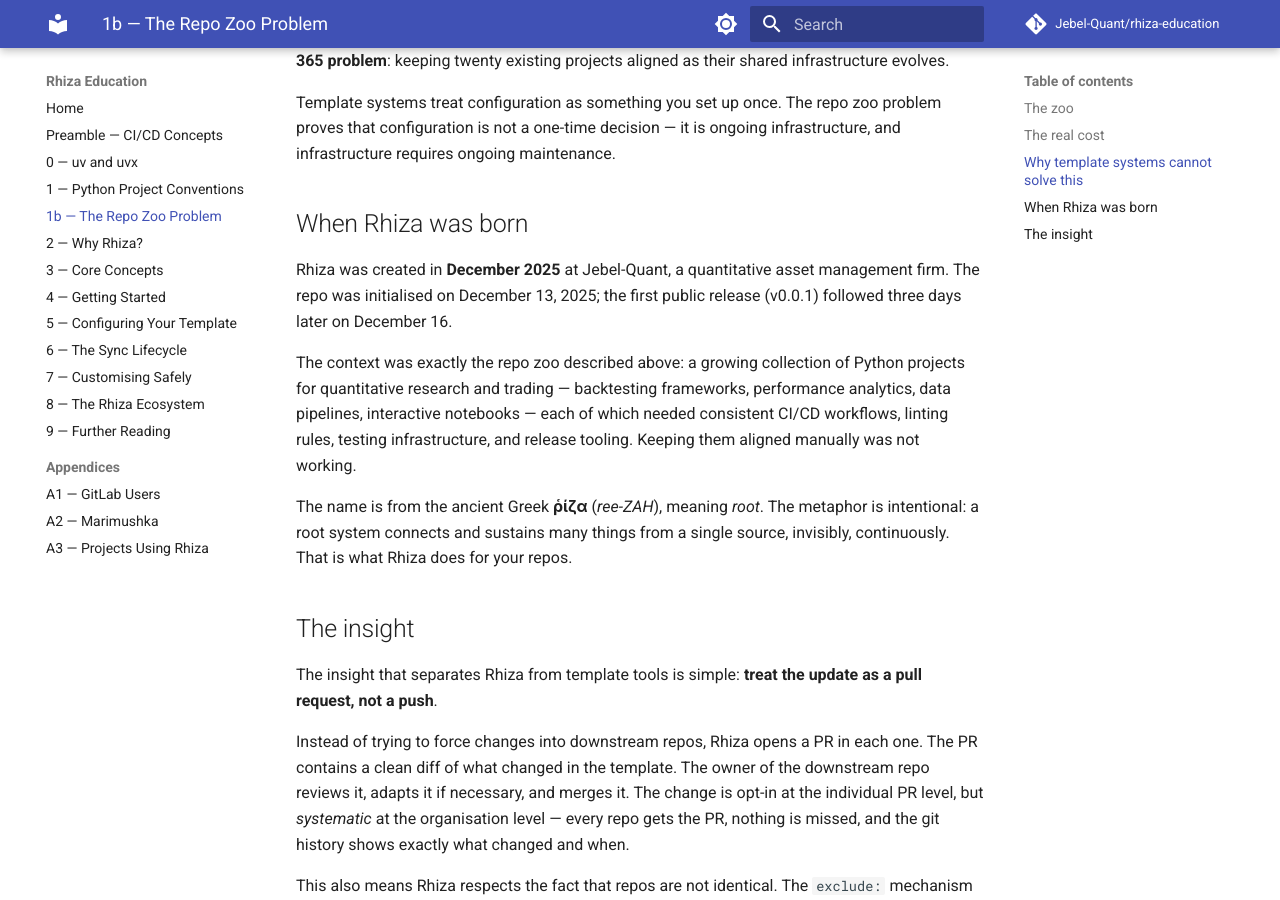
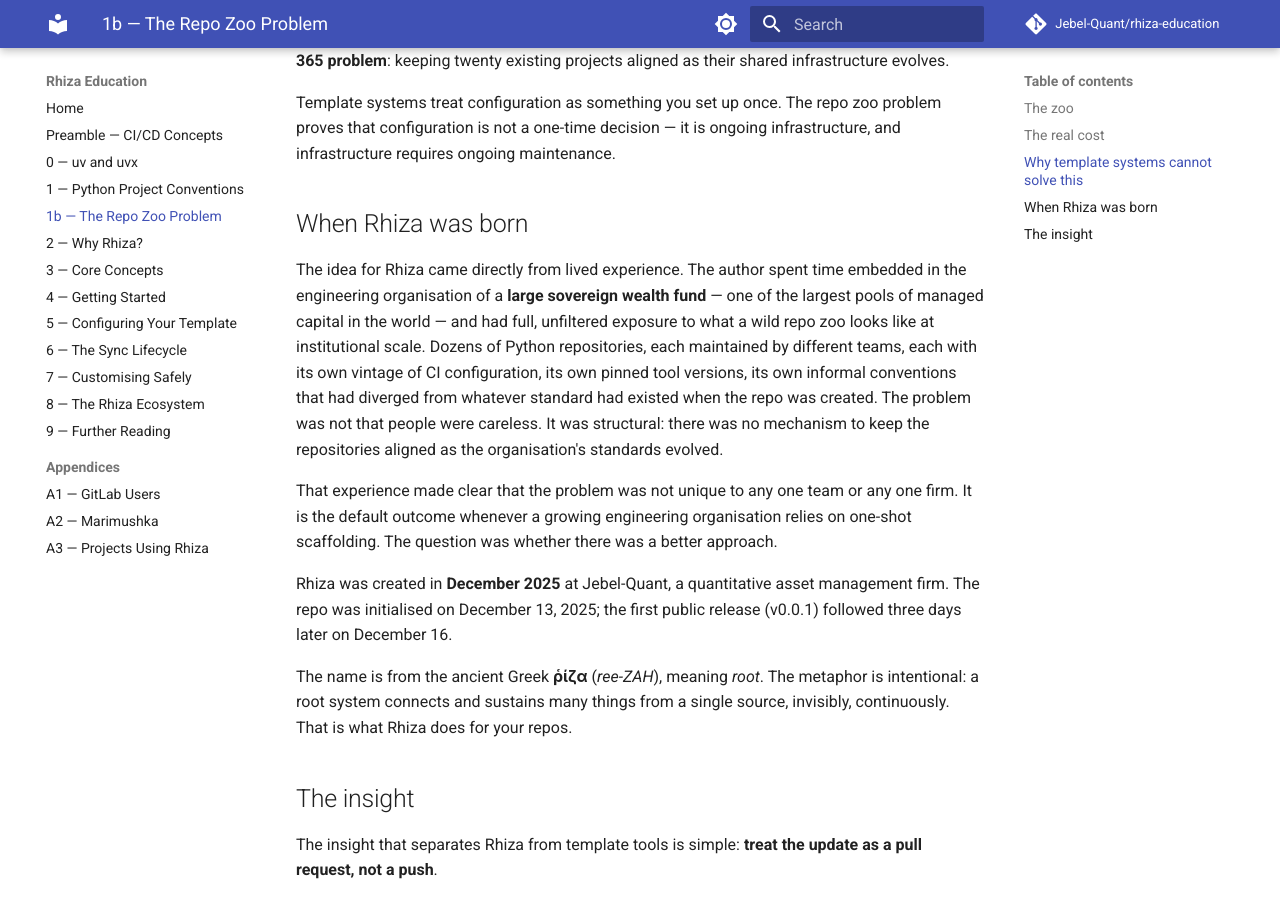
Before and after one commit to Jebel-Quant/rhiza-education, an MkDocs documentation site: the page built from lessons/01b-the-repo-zoo.md, in a window 1280 px wide and 900 px high, scrolled down 2001 px. Built offline with MkDocs 1.6.1 and Material for MkDocs 9.7.7, drawn with Linux system fonts in a browser that asks for light colours; comment, search, counter and statistics services are not loaded.

Commit message:
docs: add sovereign wealth fund origin story to lesson 1b
The idea for Rhiza was born from direct exposure to an institutional-scale
repo zoo while the author was embedded at a large sovereign wealth fund.

Co-Authored-By: Claude Sonnet 4.6 <noreply@anthropic.com>

```diff
--- a/lessons/01b-the-repo-zoo.md
+++ b/lessons/01b-the-repo-zoo.md
@@ -48,9 +48,11 @@ Template systems treat configuration as something you set up once. The repo zoo
 
 ## When Rhiza was born
 
+The idea for Rhiza came directly from lived experience. The author spent time embedded in the engineering organisation of a **large sovereign wealth fund** — one of the largest pools of managed capital in the world — and had full, unfiltered exposure to what a wild repo zoo looks like at institutional scale. Dozens of Python repositories, each maintained by different teams, each with its own vintage of CI configuration, its own pinned tool versions, its own informal conventions that had diverged from whatever standard had existed when the repo was created. The problem was not that people were careless. It was structural: there was no mechanism to keep the repositories aligned as the organisation's standards evolved.
+
+That experience made clear that the problem was not unique to any one team or any one firm. It is the default outcome whenever a growing engineering organisation relies on one-shot scaffolding. The question was whether there was a better approach.
+
 Rhiza was created in **December 2025** at Jebel-Quant, a quantitative asset management firm. The repo was initialised on December 13, 2025; the first public release (v0.0.1) followed three days later on December 16.
-
-The context was exactly the repo zoo described above: a growing collection of Python projects for quantitative research and trading — backtesting frameworks, performance analytics, data pipelines, interactive notebooks — each of which needed consistent CI/CD workflows, linting rules, testing infrastructure, and release tooling. Keeping them aligned manually was not working.
 
 The name is from the ancient Greek **ῥίζα** (*ree-ZAH*), meaning *root*. The metaphor is intentional: a root system connects and sustains many things from a single source, invisibly, continuously. That is what Rhiza does for your repos.
 
```
